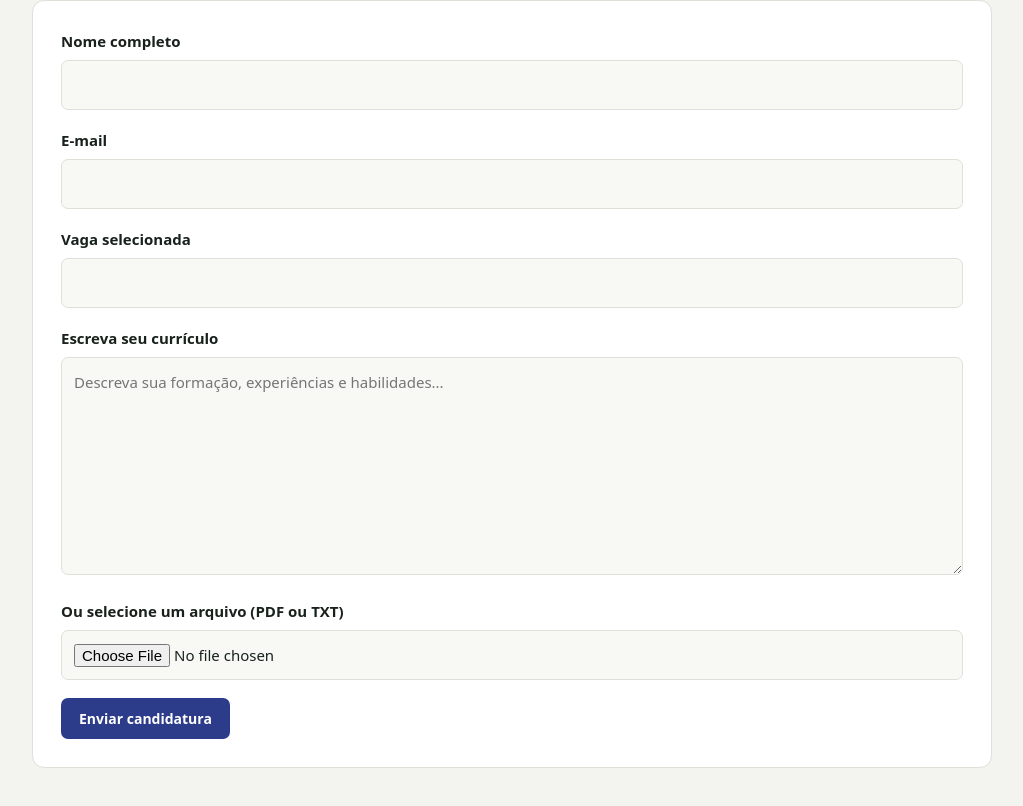
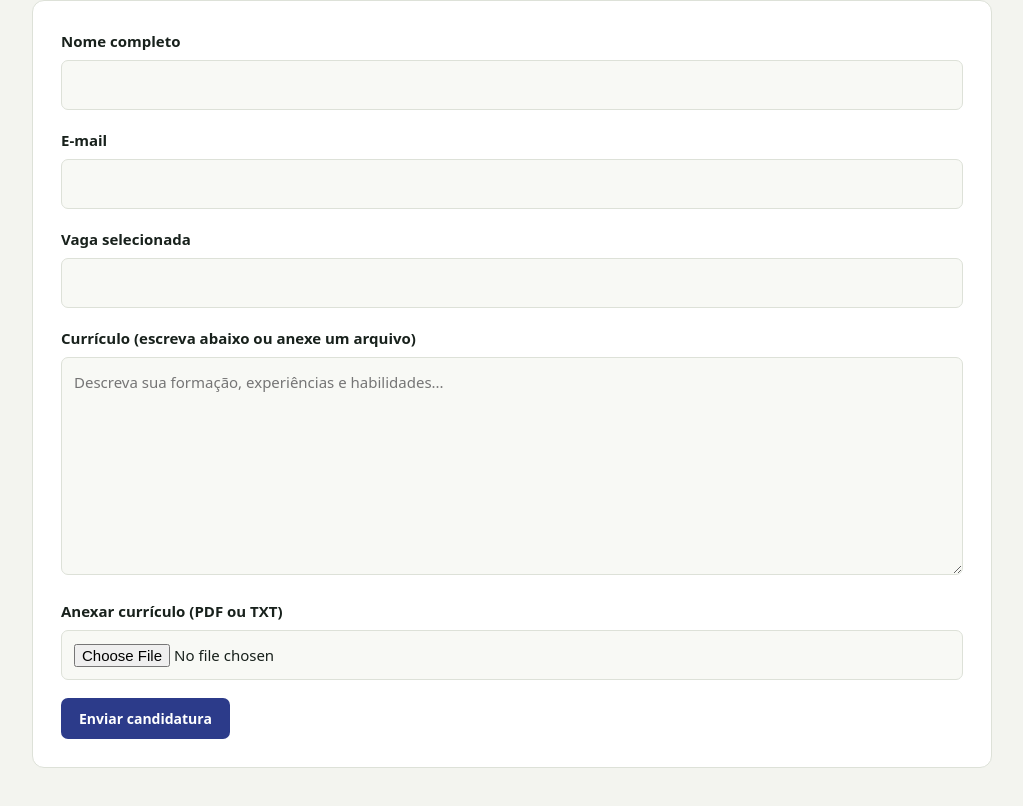
Before and after one commit to AdrianoJr07/talentosaas-multicloud, a plain HTML site: page frontend-app/vagas.html in a window 1280 px wide. Shown: the part 949-1755 px from the top of the page, without its empty margins (128-1151 px from the left). Drawn offline with Linux system fonts and the light colour scheme.

Commit message:
Update vagas.html

```diff
--- a/frontend-app/vagas.html
+++ b/frontend-app/vagas.html
@@ -60,11 +60,11 @@
         <label for="vaga">Vaga selecionada</label>
         <input id="vaga" type="text" readonly required>
 
-        <label for="curriculo">Escreva seu currículo</label>
+       <label for="curriculo">Currículo (escreva abaixo ou anexe um arquivo)</label>
         <textarea id="curriculo" rows="8"
           placeholder="Descreva sua formação, experiências e habilidades..."></textarea>
 
-        <label for="arquivo">Ou selecione um arquivo (PDF ou TXT)</label>
+        <label for="arquivo">Anexar currículo (PDF ou TXT)</label>
         <input id="arquivo" type="file" accept=".pdf,.txt">
 
         <button type="submit">Enviar candidatura</button>
```
